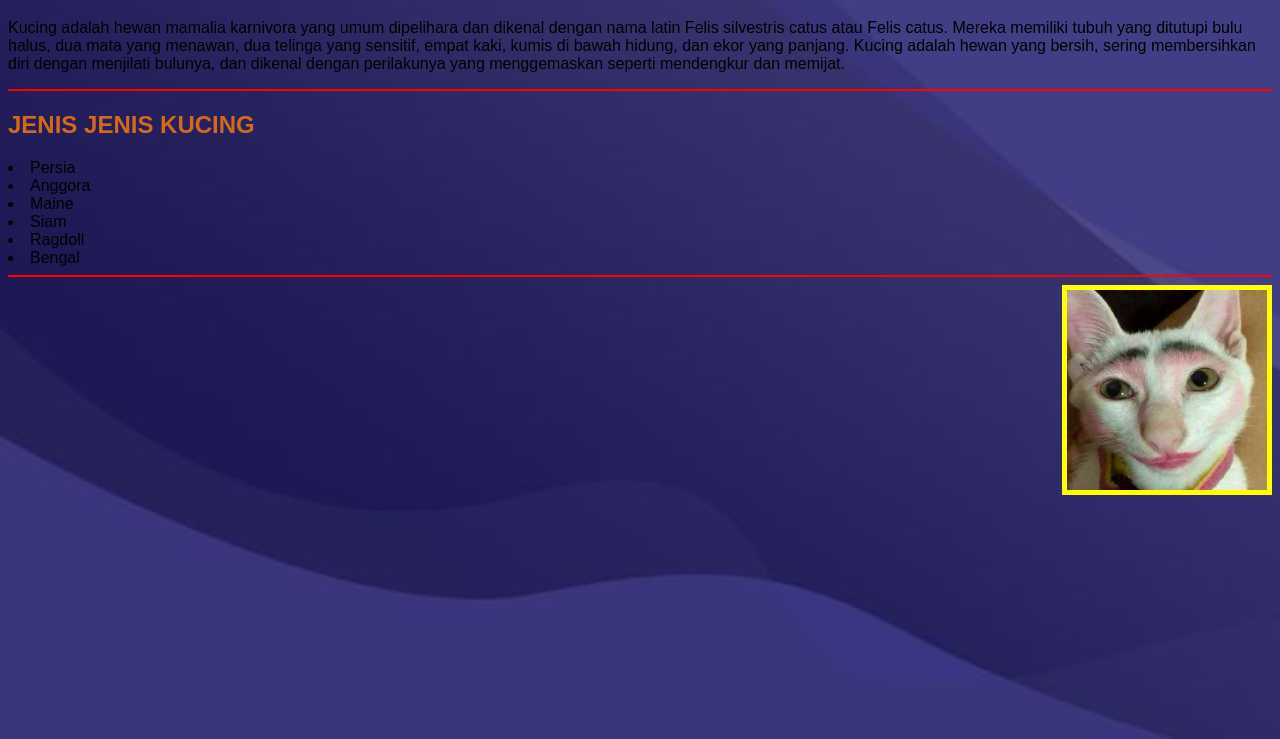
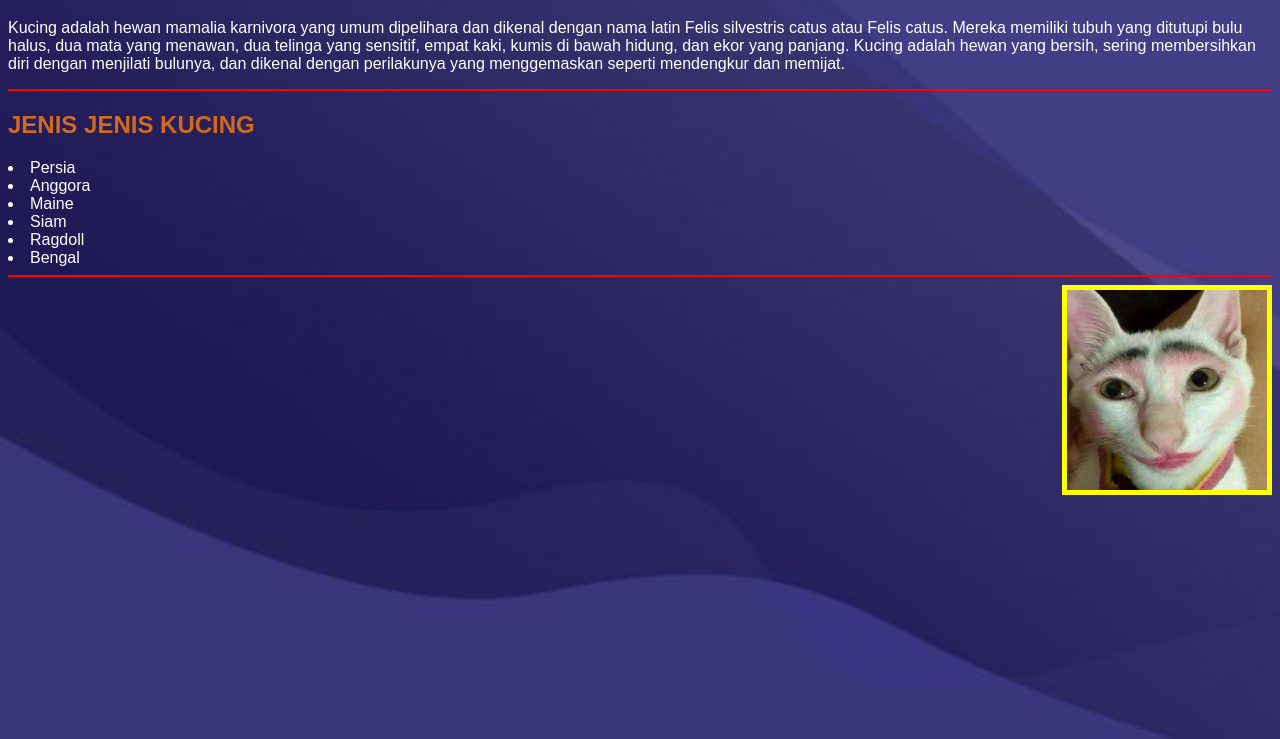
Before and after one commit to achmadrafihakim/latihan, a plain HTML site: page penjelasan.html in a window 1280 px wide. Shown: the part 61-800 px from the top of the page. Drawn offline with Linux system fonts and the light colour scheme.

Commit message:
Update penjelasan.html

```diff
--- a/penjelasan.html
+++ b/penjelasan.html
@@ -16,15 +16,15 @@
 </head>
 <body style="background-color: rgb(106, 106, 190);">
     <h1 style="color: chocolate;">PENGERTIAN</h1>
-    <p>Kucing adalah hewan mamalia karnivora yang umum dipelihara dan dikenal dengan nama latin Felis silvestris catus atau Felis catus. Mereka memiliki tubuh yang ditutupi bulu halus, dua mata yang menawan, dua telinga yang sensitif, empat kaki, kumis di bawah hidung, dan ekor yang panjang. Kucing adalah hewan yang bersih, sering membersihkan diri dengan menjilati bulunya, dan dikenal dengan perilakunya yang menggemaskan seperti mendengkur dan memijat. </p>
+    <p style="color: white;">Kucing adalah hewan mamalia karnivora yang umum dipelihara dan dikenal dengan nama latin Felis silvestris catus atau Felis catus. Mereka memiliki tubuh yang ditutupi bulu halus, dua mata yang menawan, dua telinga yang sensitif, empat kaki, kumis di bawah hidung, dan ekor yang panjang. Kucing adalah hewan yang bersih, sering membersihkan diri dengan menjilati bulunya, dan dikenal dengan perilakunya yang menggemaskan seperti mendengkur dan memijat. </p>
 <hr style="height: 2px; background-color: red; border: none;">
 <h2 style="color: chocolate">JENIS JENIS KUCING</h2>
-<li>Persia</li>
-<li>Anggora</li>
-<li>Maine </li>
-<li>Siam</li>
-<li>Ragdoll</li>
-<li>Bengal</li>
+<li style="color: white;">Persia</li>
+<li style="color: white;">Anggora</li>
+<li style="color: white;">Maine </li>
+<li style="color: white;">Siam</li>
+<li style="color: white;">Ragdoll</li>
+<li style="color: white;">Bengal</li>
 <hr style="height: 2px; background-color: red; border: none;">
 
 <img src="1.jpg" height="200" width="200" style="float: right; border: 5px solid yellow;">
```
